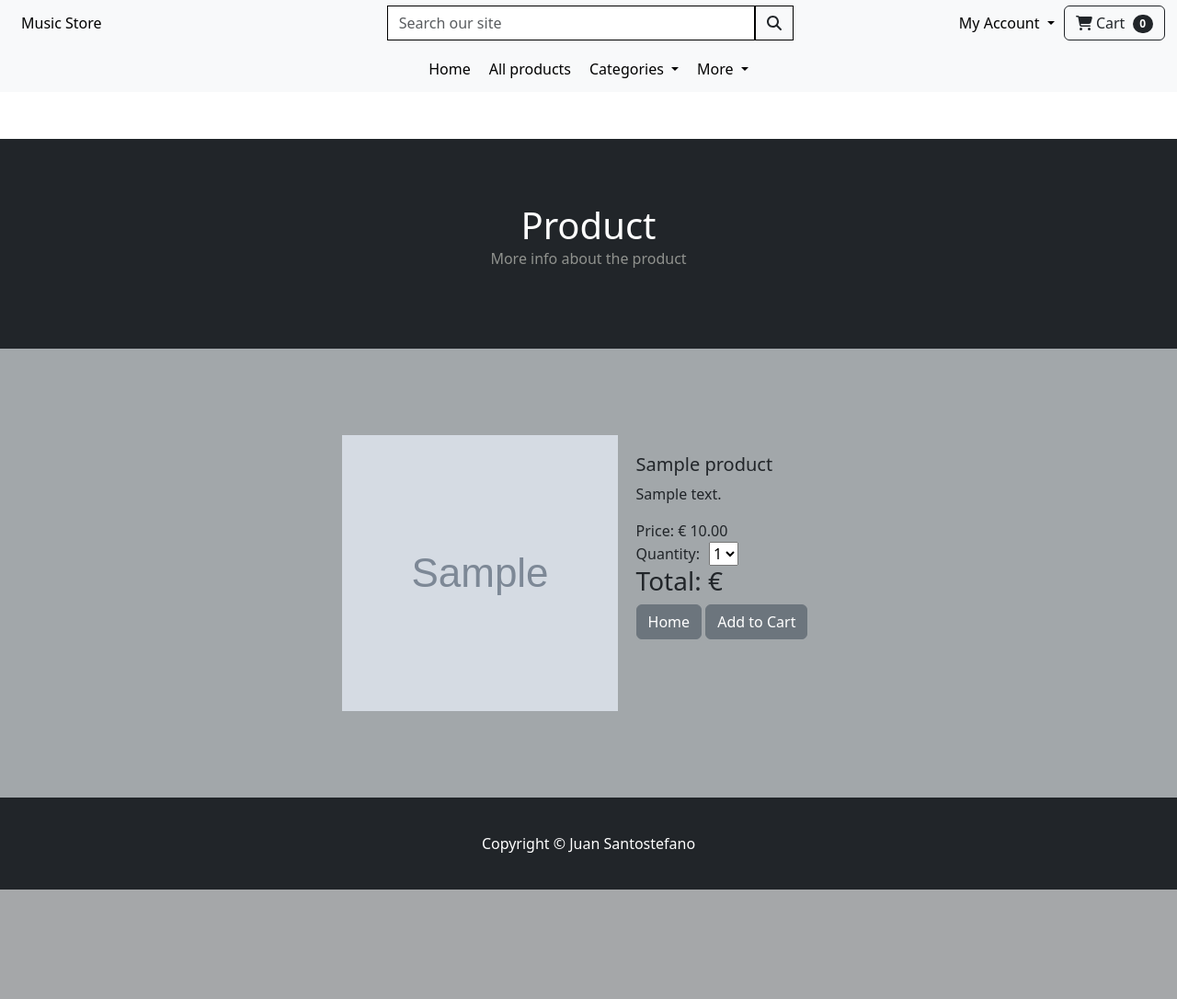
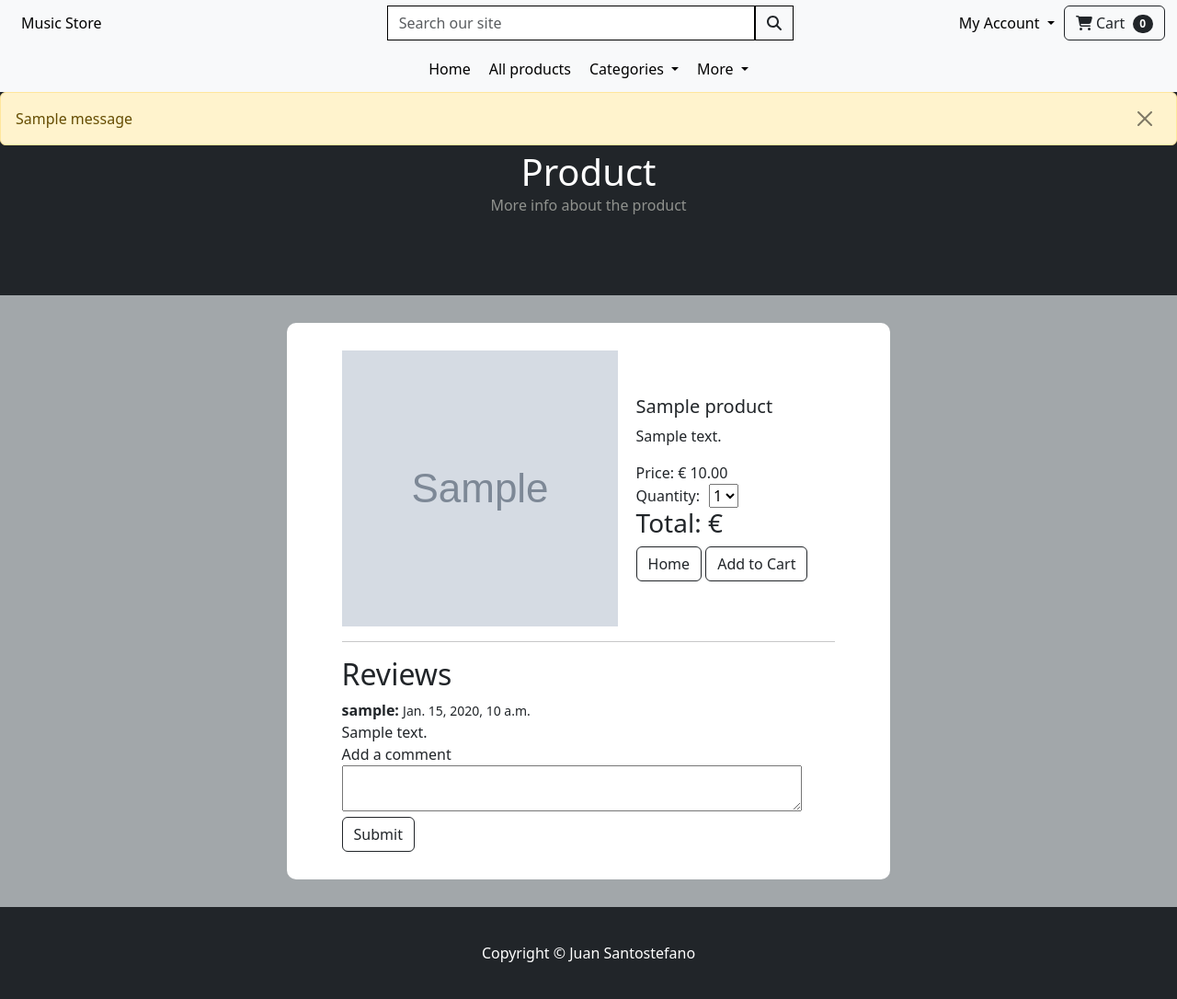
Before and after one commit to jpsantostefano/music-store, a Django app: page /product/1 in a window 1280 px wide. Shown: the whole page at 92% size. Before the commit the page ends 967 px from the top, so only its background shows below. Run offline with Django 5.2, Linux system fonts and the light colour scheme; a user stored in the database is signed in; tables that the repository leaves empty hold one stand-in row (values such as "Sample post"); grey boxes marked "Sample" are stand-in pictures; one stand-in notice (Sample message) is shown; some libraries are stand-ins or nearby versions.

Commit message:
comment section added and working on product.html

```diff
--- a/static/css/style.css
+++ b/static/css/style.css
@@ -104,11 +104,6 @@
     align-items: center;
 }
 
-.product-card{
-    display: flex;
-    justify-content: center;
-}
-
 .home-grid{
     display: flex;
     flex-direction: column;
@@ -166,12 +161,24 @@
 
 .product-info{
     padding: 20px;
+    align-content: center;
 }
 
 .product-section{
     display: flex;
     justify-content: center;
+}
+
+.product-card{
+    display: flex;
     align-items: center;
+    border-radius: 10px;
+    background-color: #ffff;
+}
+
+.comment-textarea {
+    height: 50px;
+    width: 500px;
 }
 
 /******** REGISTER *********/
@@ -201,6 +208,6 @@
     margin-top: 30px;
     margin-bottom: 30px;
     padding: 30px 60px;
-    background-color: white;
+    background-color: #ffff;
     border-radius: 10px;
 }
--- a/store/admin.py
+++ b/store/admin.py
@@ -1,6 +1,6 @@
 from django.contrib import admin
 from django.contrib.auth.models import User, Group
-from .models import Profile
+from .models import Profile, Comment
 
 #Unregister Groups
 admin.site.unregister(Group)
@@ -21,3 +21,5 @@
 
 # Registerer User and Profile
 admin.site.register(User, UserAdmin)
+
+admin.site.register(Comment)
--- a/store/forms.py
+++ b/store/forms.py
@@ -1,8 +1,16 @@
 from django.contrib.auth.models import User
 from django import forms
-from .models import Profile
+from .models import Profile, Comment
 
 class ProfileForm(forms.ModelForm):
     class Meta:
         model = Profile
         fields = ['first_name','last_name','email', 'image']
+
+class CommentForm(forms.ModelForm):
+    class Meta:
+        model = Comment
+        fields = ['text']
+        widgets = {
+            'text': forms.Textarea(attrs={'class': 'comment-textarea'}),
+        }
--- a/store/models.py
+++ b/store/models.py
@@ -58,3 +58,16 @@
 
     def __str__(self):
         return self.product
+
+# Reviews
+class Comment(models.Model):
+    user = models.ForeignKey(User, on_delete=models.CASCADE)
+    product = models.ForeignKey(Product, on_delete=models.CASCADE)
+    text = models.TextField()
+    date_added = models.DateTimeField(auto_now_add=True)
+
+    def __str__(self):
+        return f'{self.user.username} - {self.product.name}'
+
+    class Meta:
+        ordering = ['date_added']
--- a/store/templates/account/edit_profile.html
+++ b/store/templates/account/edit_profile.html
@@ -12,13 +12,15 @@
 
 <section class="d-flex justify-content-center align-items-center">
     <!-- Form Section-->
+    <div class="profile-card">
     <form method="POST" enctype="multipart/form-data">
         {% csrf_token %}
         {{ form.as_p }}
-        <div class="row">
-            <button class="btn btn-primary btn-xl" type="submit">Save Changes</button>
+        <div class="d-flex justify-content-center">
+            <button class="btn btn-outline-dark" type="submit">Save Changes</button>
         </div>
     </form>
+    </div>
 </section>
 
 {% endblock %}
--- a/store/templates/base.html
+++ b/store/templates/base.html
@@ -24,14 +24,7 @@
     </head>
     <body>
         {% include 'navbar.html' %}
-        {% if messages %}
-            {% for message in messages %}
-            <div class="alert alert-warning alert-dismissible fade show" role="alert">
-                {{message }}
-                <button type="button" class="btn-close" data-bs-dismiss="alert" aria-label="Close"></button>
-            </div>
-            {% endfor %}
-        {% endif %}
+
 
         {% block content %}
 
--- a/store/templates/more/about.html
+++ b/store/templates/more/about.html
@@ -43,4 +43,5 @@
         </center>
     </div>
 </div>
+
 {% endblock %}
--- a/store/templates/navbar.html
+++ b/store/templates/navbar.html
@@ -72,10 +72,18 @@
                   More
                 </a>
                 <ul class="dropdown-menu">
-              <li><a class="dropdown-item" href="{% url 'about' %}">About</a></li>
+                  <li><a class="dropdown-item" href="{% url 'about' %}">About us</a></li>
                   <li><a class="dropdown-item" href="{% url 'blog' %}">Blog</a></li>
                   <li><a class="dropdown-item" href="{% url 'careers' %}">Careers</a></li>
                 </ul>
             </div>
     </nav>
+    {% if messages %}
+            {% for message in messages %}
+            <div class="alert alert-warning alert-dismissible fade show" role="alert">
+                {{message }}
+                <button type="button" class="btn-close" data-bs-dismiss="alert" aria-label="Close"></button>
             </div>
+            {% endfor %}
+        {% endif %}
+    </div>
--- a/store/templates/product.html
+++ b/store/templates/product.html
@@ -9,9 +9,10 @@
   </div>
 </header>
 
-<section class="product-section">
-    <!--Product-->
-    <div class="product-card">
+<section class="d-flex justify-content-center align-items-center">
+    <!-- Card -->
+    <div class="profile-card">
+        <div class="d-flex">
             <img src="{{ product.image.url }}" class="product-img" alt="select{{product.id}}">
             <div class="product-info">
                 <h5>{{ product.name }}</h5>
@@ -29,12 +30,54 @@
                 </div>
 
                 <h3>Total: €{{totals }}</h3>
-            <a href="{% url 'home' %}" class="btn btn-secondary">Home</a>
-            <button type="button" class="btn btn-secondary" value="{{ product.id }}" id="add-cart">Add to Cart</button>
+                <a href="{% url 'home' %}" class="btn btn-outline-dark">Home</a>
+                <button type="button" class="btn btn-outline-dark" value="{{ product.id }}" id="add-cart">Add to Cart</button>
             </div>
         </div>
+
+        <hr>
+
+        <!-- COMMENTS -->
+        <div>
+            <h2>Reviews</h2>
+            <div>
+
+                    {% for comment in comments %}
+                    <div>
+                    <strong>{{ comment.user.username }}: </strong><small>{{comment.date_added}}</small>
+                    <br>
+
+                    </div>
+                    {{ comment.text }}
+
+                    {% endfor %}
+
+            </div>
+
+            <!-- ADD COMMENT -->
+            <div>
+                <h6>Add a comment</h6>
+                <br>
+                <form method="POST" action="{% url 'product' pk=pk %}">
+                    {% if user.is_authenticated %}
+                    {% csrf_token %}
+                    {{ comment_form.text }}
+                        <div>
+                            <button class="btn btn-outline-dark">Submit</button>
+                        </div>
+                    {% else %}
+                    <p><a href="{% url 'sign_in' %}">LOGIN</a>  or <a href="{% url 'register' %}">REGISTER</a>  to leave a comment!</p>
+                    {% endif %}
+                </form>
+            </div>
+        </div>
+
+    </div>
+
+
+
 </section>
-
+{% endblock %}
 <script>
 // Check if button pressed
 $(document).on('click', '#add-cart', function(e){
@@ -60,5 +103,3 @@
 
 
 </script>
-
-{% endblock %}
--- a/store/urls.py
+++ b/store/urls.py
@@ -2,16 +2,24 @@
 from . import views
 
 urlpatterns = [
+    # Home
     path('', views.home, name='home'),
+    # Profile
     path('sign_in/', views.sign_in, name='sign_in'),
     path('logout/', views.logout_user, name='logout'),
     path('register/', views.register_user, name='register'),
     path('profile_view/<int:pk>', views.profile_view, name='profile_view'),
     path('edit_profile/<int:pk>', views.edit_profile, name='edit_profile'),
+    # More
     path('about/', views.about, name='about'),
     path('careers/', views.careers, name='careers'),
     path('blog/', views.blog, name='blog'),
+    # Product
+
     path('product/<int:pk>', views.product, name='product'),
     path('category/<str:cat>', views.category, name='category'),
     path('search/', views.search, name='search'),
+    # Comments
+    path('delete_comment/<int:comment_id>', views.delete_comment,name='delete_comment'),
+    path('edit_comment/<int:comment_id>', views.edit_comment,name='edit_comment'),
 ]
--- a/store/views.py
+++ b/store/views.py
@@ -1,10 +1,10 @@
 from django.shortcuts import render, redirect, get_object_or_404
-from .models import Product, Category, Profile
+from .models import Product, Category, Profile, Comment
 from django.contrib.auth import authenticate, login, logout
 from django.contrib import messages
 from django.contrib.auth.models import User
 from django import forms
-from .forms import ProfileForm
+from .forms import ProfileForm, CommentForm
 
 
 def category(request, cat):
@@ -17,8 +17,25 @@
         return redirect('home')
 
 def product(request,pk):
-    product = Product.objects.get(id=pk)
-    return render(request, 'product.html', {'product':product})
+    product = get_object_or_404(Product, id=pk)
+    comments = Comment.objects.filter(product=product)
+    # Comment form
+    if request.method == 'POST':
+        comment_form = CommentForm(request.POST)
+        if comment_form.is_valid():
+            comment = comment_form.save(commit=False)
+            comment.user = request.user
+            comment.product = product
+            comment.save()
+            messages.success(request, "You successfully left a comment!")
+            return redirect('product', pk=product.id)
+    else:
+        comment_form = CommentForm()
+
+    return render(request, 'product.html', {'product': product, 'comments': comments, 'comment_form': comment_form, 'pk':pk})
+
+
+
 
 def home(request):
     products = Product.objects.all()
@@ -40,10 +57,6 @@
     else:
         return render(request, 'account/sign_in.html', {})
 
-def logout_user(request):
-    logout(request)
-    messages.success(request, ("You have been logged out!"))
-    return redirect('home')
 
 def register_user(request):
     if request.method == 'POST':
@@ -56,9 +69,16 @@
         # Saves the user information
         myuser = User.objects.create_user(username=username, password=password)
         myuser.save()
+        user = authenticate(username=username, password=password)
+        login(request, user)
         messages.success(request, "Your Account has been successfully created.")
         return redirect('home')
     return render(request, 'account/register.html')
+
+def logout_user(request):
+    logout(request)
+    messages.success(request, ("You have been logged out!"))
+    return redirect('home')
 
 # Search bar
 def search(request):
@@ -107,3 +127,31 @@
     else:
         messages.error(request, "You must be logged in to see this page.")
         return redirect('home')
+
+# Comment
+def delete_comment(request, comment_id):
+    comment = get_object_or_404(Comment, id=comment_id)
+    if request.method == 'POST':
+        if request.POST.get('confirm_delete'):
+            comment.delete()
+            messages.success(request, "You successfully deleted your comment!")
+            return redirect('product', id=comment.product.id)
+    return render(request, 'reviews/delete_comment.html', {'comment': comment})
+
+
+def edit_comment(request, comment_id):
+    if request.user.is_authenticated:
+        comment = get_object_or_404(Comment, id=comment_id)
+        # Edit comment form
+        if request.method == 'POST':
+            form = CommentForm(request.POST, request.FILES, instance=comment)
+            if form.is_valid():
+                form.save()
+                messages.success(request, "You successfully edited your comment!")
+                return redirect('product', id=comment.product.id)
+        else:
+            form = CommentForm(instance=comment)
+        return render(request, 'reviews/edit_comment.html', {'form': form, 'comment': comment})
+    else:
+        messages.error(request, "You must be logged in to see this page.")
+        return redirect('home')
```
Also changed, not shown: store/templates/account/register.html (+7 -6 lines), store/templates/account/sign_in.html (+5 -4 lines), store/templates/reviews/delete_comment.html (added, +19 -0 lines), store/templates/reviews/edit_comment.html (added, +19 -0 lines), media/media/juan_BBzffBl.jpeg (added), store/migrations/0005_comment.py (added), store/migrations/0006_rename_body_comment_text_comment_product.py (added), store/migrations/0007_rename_name_comment_user.py (added). Lines whose indentation alone changed are shown as unchanged.
